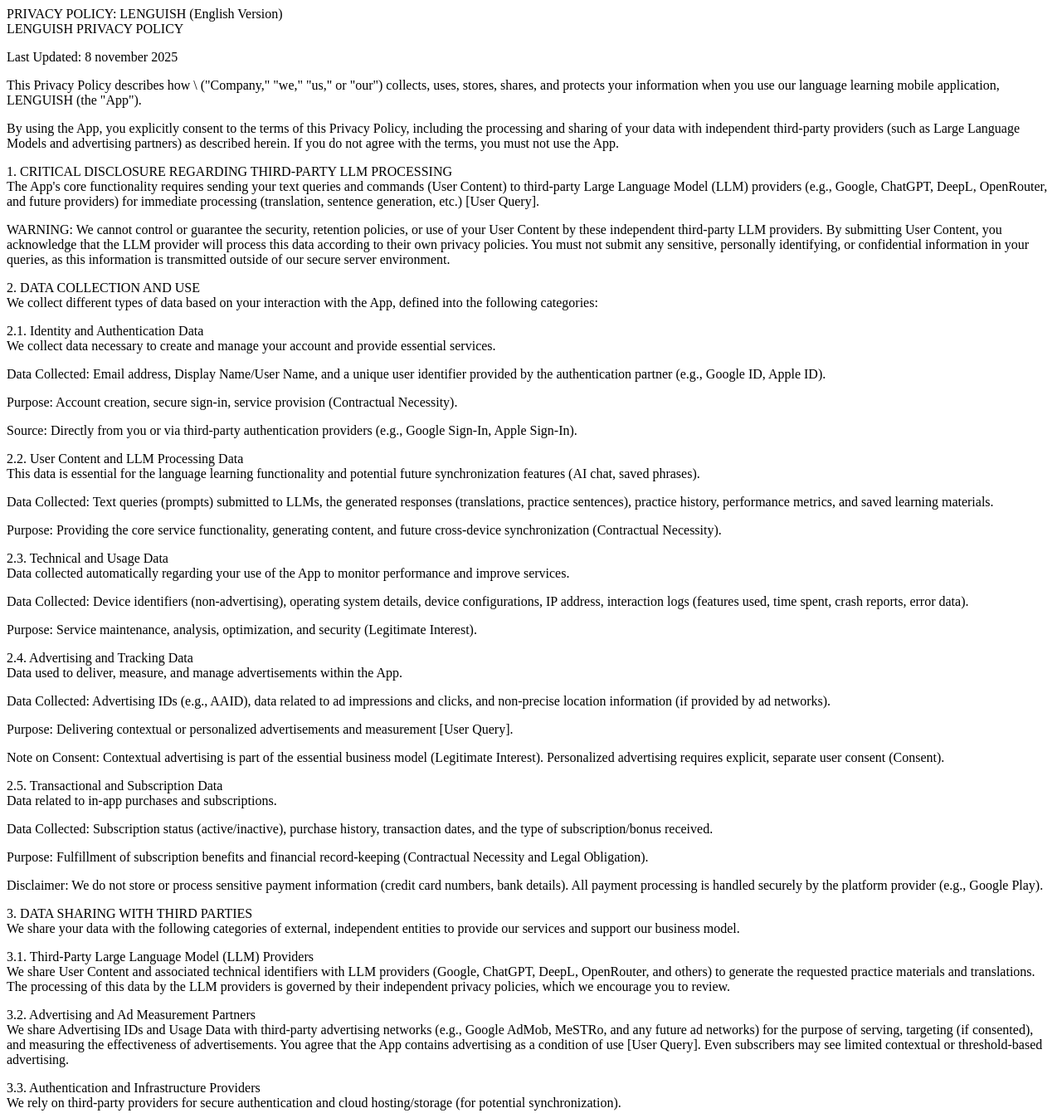
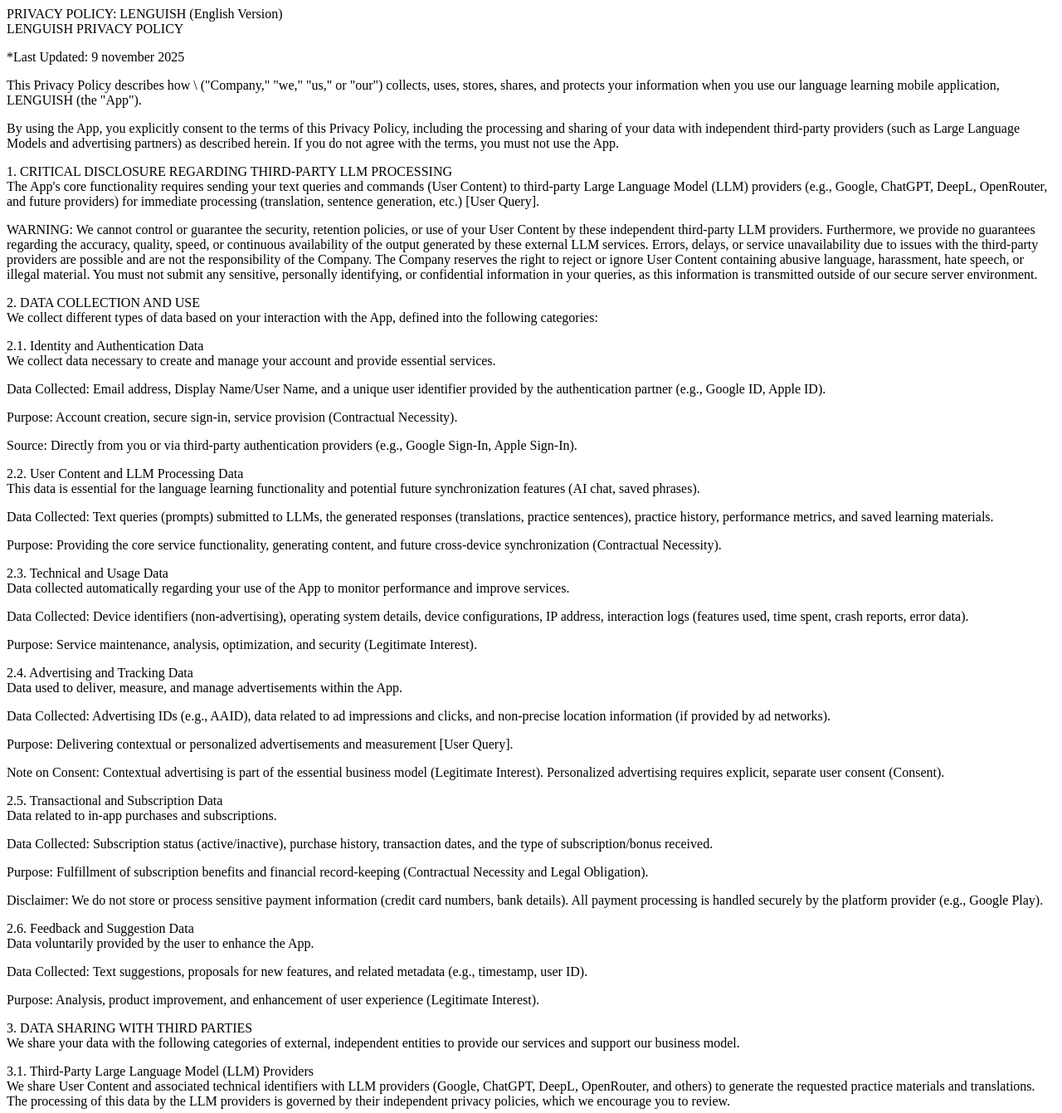
Before and after one commit to lenguish-code/privacy-policy, a plain HTML site: page index.html in a window 1280 px wide. Shown: the top 1341 px of the page at 83% size. Drawn offline with Linux system fonts and the light colour scheme.

Commit message:
Update index.html

```diff
--- a/index.html
+++ b/index.html
@@ -1,9 +1,9 @@
 <p>PRIVACY POLICY: LENGUISH (English Version)<br />LENGUISH PRIVACY POLICY</p>
-<p>Last Updated: 8 november 2025</p>
+<p>*Last Updated: 9 november 2025</p>
 <p>This Privacy Policy describes how \ ("Company," "we," "us," or "our") collects, uses, stores, shares, and protects your information when you use our language learning mobile application, LENGUISH (the "App").</p>
 <p>By using the App, you explicitly consent to the terms of this Privacy Policy, including the processing and sharing of your data with independent third-party providers (such as Large Language Models and advertising partners) as described herein. If you do not agree with the terms, you must not use the App.</p>
 <p>1. CRITICAL DISCLOSURE REGARDING THIRD-PARTY LLM PROCESSING<br />The App's core functionality requires sending your text queries and commands (User Content) to third-party Large Language Model (LLM) providers (e.g., Google, ChatGPT, DeepL, OpenRouter, and future providers) for immediate processing (translation, sentence generation, etc.) [User Query].</p>
-<p>WARNING: We cannot control or guarantee the security, retention policies, or use of your User Content by these independent third-party LLM providers. By submitting User Content, you acknowledge that the LLM provider will process this data according to their own privacy policies. You must not submit any sensitive, personally identifying, or confidential information in your queries, as this information is transmitted outside of our secure server environment.</p>
+<p>WARNING: We cannot control or guarantee the security, retention policies, or use of your User Content by these independent third-party LLM providers. Furthermore, we provide no guarantees regarding the accuracy, quality, speed, or continuous availability of the output generated by these external LLM services. Errors, delays, or service unavailability due to issues with the third-party providers are possible and are not the responsibility of the Company. The Company reserves the right to reject or ignore User Content containing abusive language, harassment, hate speech, or illegal material. You must not submit any sensitive, personally identifying, or confidential information in your queries, as this information is transmitted outside of our secure server environment.</p>
 <p>2. DATA COLLECTION AND USE<br />We collect different types of data based on your interaction with the App, defined into the following categories:</p>
 <p>2.1. Identity and Authentication Data<br />We collect data necessary to create and manage your account and provide essential services.</p>
 <p>Data Collected: Email address, Display Name/User Name, and a unique user identifier provided by the authentication partner (e.g., Google ID, Apple ID).</p>
@@ -23,6 +23,9 @@
 <p>Data Collected: Subscription status (active/inactive), purchase history, transaction dates, and the type of subscription/bonus received.</p>
 <p>Purpose: Fulfillment of subscription benefits and financial record-keeping (Contractual Necessity and Legal Obligation).</p>
 <p>Disclaimer: We do not store or process sensitive payment information (credit card numbers, bank details). All payment processing is handled securely by the platform provider (e.g., Google Play).</p>
+<p>2.6. Feedback and Suggestion Data <br />Data voluntarily provided by the user to enhance the App.</p>
+<p>Data Collected: Text suggestions, proposals for new features, and related metadata (e.g., timestamp, user ID).</p>
+<p>Purpose: Analysis, product improvement, and enhancement of user experience (Legitimate Interest).</p>
 <p>3. DATA SHARING WITH THIRD PARTIES<br />We share your data with the following categories of external, independent entities to provide our services and support our business model.</p>
 <p>3.1. Third-Party Large Language Model (LLM) Providers<br />We share User Content and associated technical identifiers with LLM providers (Google, ChatGPT, DeepL, OpenRouter, and others) to generate the requested practice materials and translations. The processing of this data by the LLM providers is governed by their independent privacy policies, which we encourage you to review.</p>
 <p>3.2. Advertising and Ad Measurement Partners<br />We share Advertising IDs and Usage Data with third-party advertising networks (e.g., Google AdMob, MeSTRo, and any future ad networks) for the purpose of serving, targeting (if consented), and measuring the effectiveness of advertisements. You agree that the App contains advertising as a condition of use [User Query]. Even subscribers may see limited contextual or threshold-based advertising.</p>
@@ -44,6 +47,7 @@
 <p>Right to Object/Restrict Processing: The right to object to processing based on legitimate interest or to request that we restrict processing.</p>
 <p>Right to Data Portability: The right to receive your data in a structured, machine-readable format.</p>
 <p>Right to Non-Discrimination (CCPA): The right not to be discriminated against for exercising any of your privacy rights.</p>
-<p>Right to Withdraw Consent: The right to withdraw consent for processing activities based on consent (e.g., Personalized Advertising).</p>
+<p>Right to Withdraw Consent: The right to withdraw consent for processing activities based on consent (e.g., Personalized Advertising). Users can manage and revoke their consent for certain processing activities (e.g., Personalized Advertising) directly in the App by going to the "Profile" screen and selecting the relevant section.</p>
 <p>8. CHANGES TO THIS PRIVACY POLICY AND CONTACT INFORMATION<br />We may update this Privacy Policy periodically. We encourage you to review it frequently. When we make material changes, we will notify you by updating the "Last Updated" date and, where appropriate, through in-app notification.</p>
 <p>Contact Information for Privacy Inquiries: If you have questions or wish to exercise your rights, please contact us at: lenguish.app@gmail.com</p>
+<p>\</p>
```
